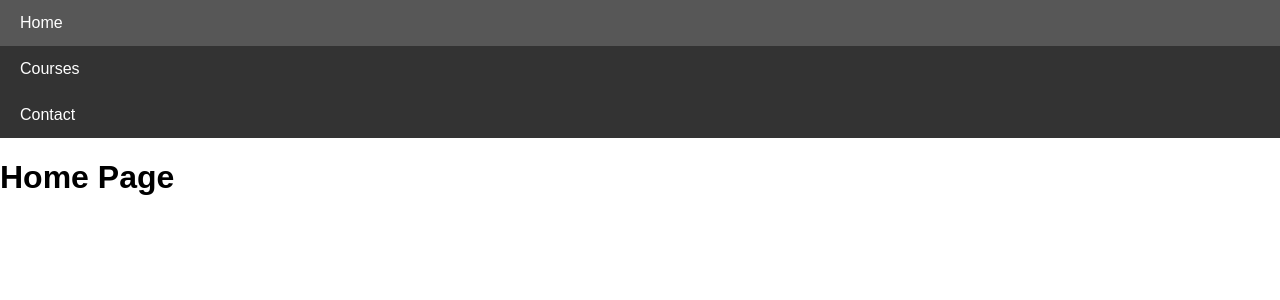
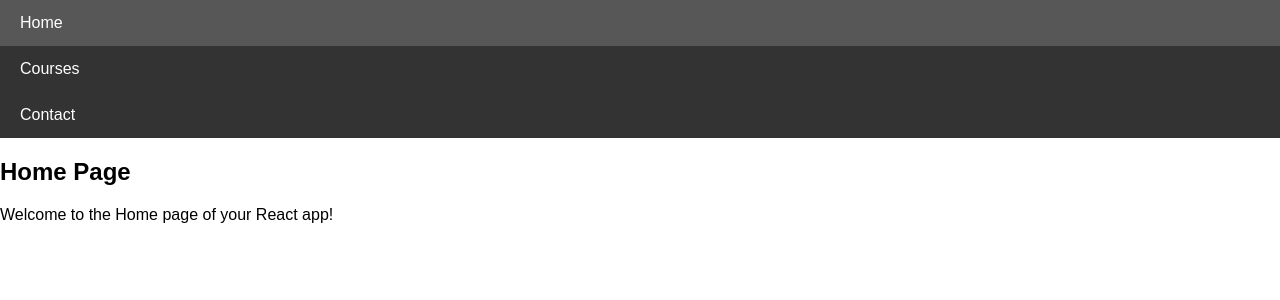
Before and after one commit to saihasini1213/2400031783_insemlab, a React (Vite) app: page / in a window 1280 px wide. Shown: the top 300 px of the page. Built offline with nearby package versions, Linux system fonts and the light colour scheme.

Commit message:
Update Home.jsx

```diff
--- a/src/components/Home.jsx
+++ b/src/components/Home.jsx
@@ -1,4 +1,10 @@
+import React from "react";
 function Home() {
-  return <h1>Home Page</h1>;
+  return (
+    <div>
+      <h2>Home Page</h2>
+      <p>Welcome to the Home page of your React app!</p>
+    </div>
+  );
 }
 export default Home;
```
